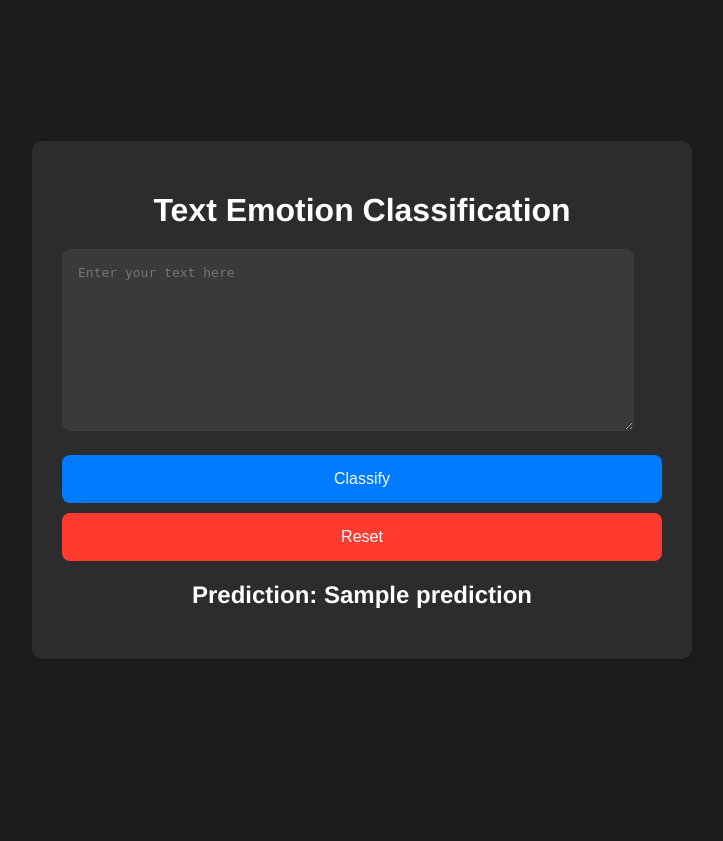
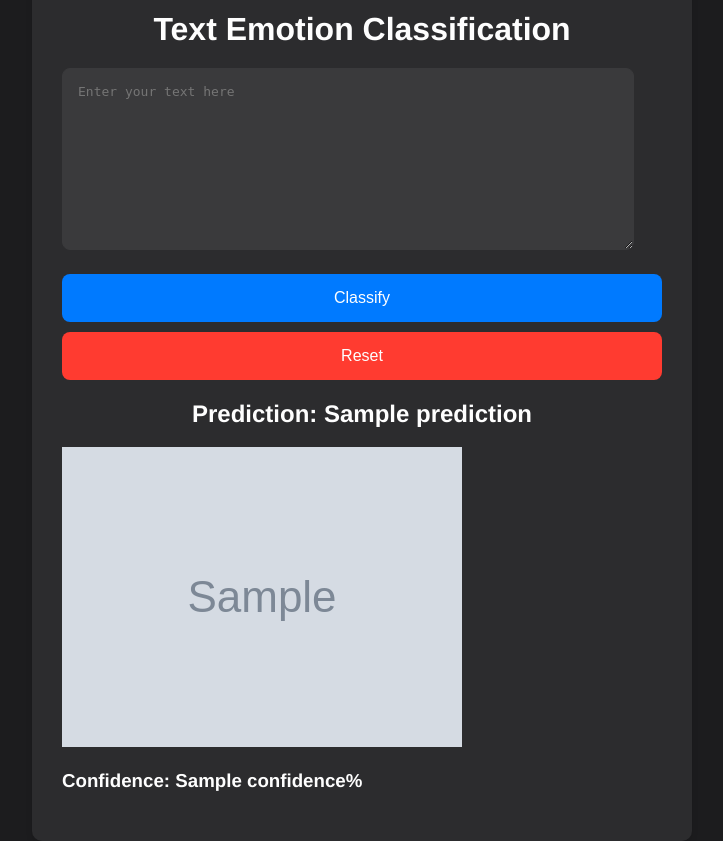
Before and after one commit to PanduDcau/Flask-Projects-Dcau, a Flask app: template Text Emotion Classification/templates/index.html in a window 1280 px wide. Shown: the whole page, without its empty margins (278-1001 px from the left). Before the commit the page ends 659 px from the top, so only its background shows below. Run offline with Flask 2, Linux system fonts and the light colour scheme; the template is opened without the code that fills it: most values are stand-ins (such as "Sample title", 1, 10 or a date in 2020); grey boxes marked "Sample" are stand-in pictures; parts of the project's set-up code (start-up, migrations or seed data) failed here and were passed over.

Commit message:
templates file

```diff
--- a/Text Emotion Classification/templates/index.html
+++ b/Text Emotion Classification/templates/index.html
@@ -1,3 +1,25 @@
+<!--<!DOCTYPE html>-->
+<!--<html lang="en">-->
+<!--<head>-->
+<!--    <meta charset="UTF-8">-->
+<!--    <meta name="viewport" content="width=device-width, initial-scale=1.0">-->
+<!--    <link rel="stylesheet" href="{{ url_for('static', filename='style.css') }}">-->
+<!--    <title>Text Emotion Classification</title>-->
+<!--</head>-->
+<!--<body>-->
+<!--    <div class="container">-->
+<!--        <h1>Text Emotion Classification</h1>-->
+<!--        <form action="/predict" method="post">-->
+<!--            <textarea name="message" placeholder="Enter your text here"></textarea>-->
+<!--            <button type="submit">Classify</button>-->
+<!--            <a href="/reset"><button type="button">Reset</button></a>-->
+<!--        </form>-->
+<!--        {% if prediction %}-->
+<!--            <h2>Prediction: {{ prediction }}</h2>-->
+<!--        {% endif %}-->
+<!--    </div>-->
+<!--</body>-->
+<!--</html>-->
 <!DOCTYPE html>
 <html lang="en">
 <head>
@@ -16,6 +38,8 @@
         </form>
         {% if prediction %}
             <h2>Prediction: {{ prediction }}</h2>
+            <img src="{{ image_path }}" alt="{{ prediction }} image">
+            <h3>Confidence: {{ confidence }}%</h3>
         {% endif %}
     </div>
 </body>
```
